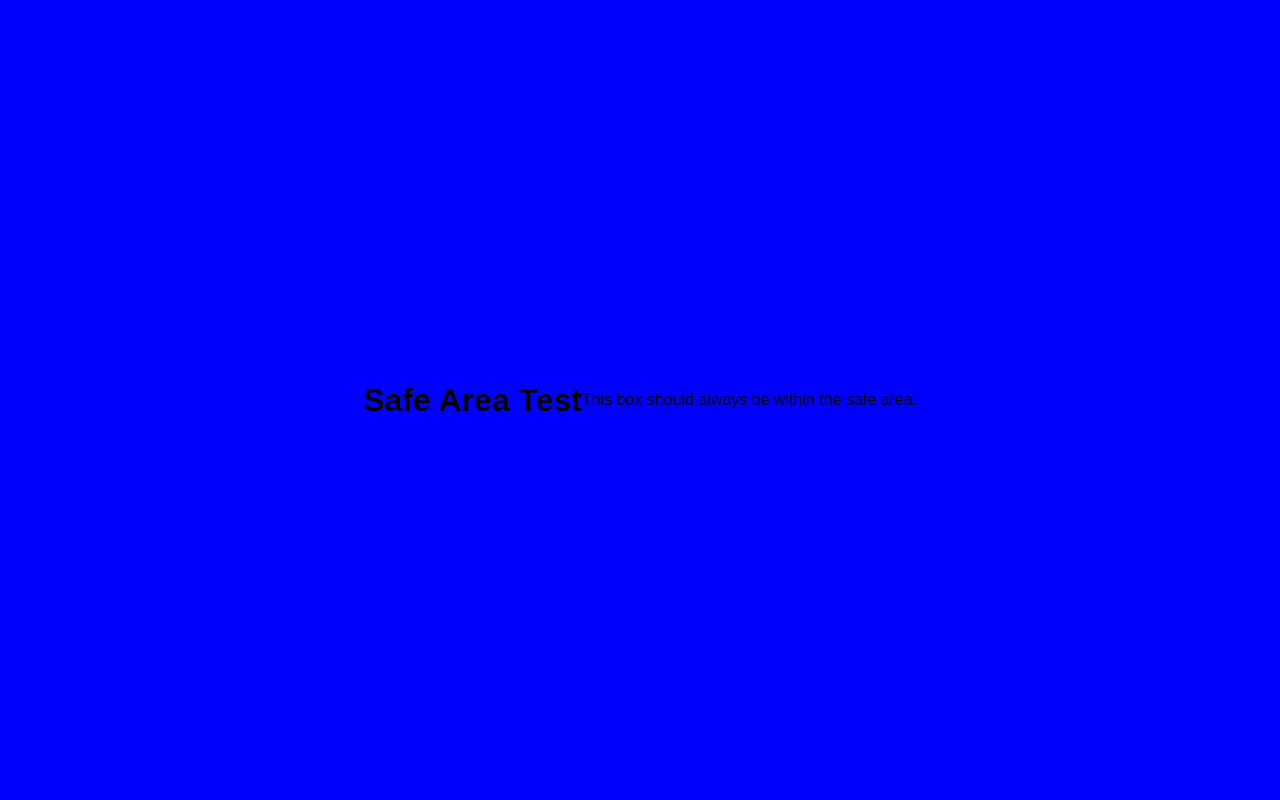
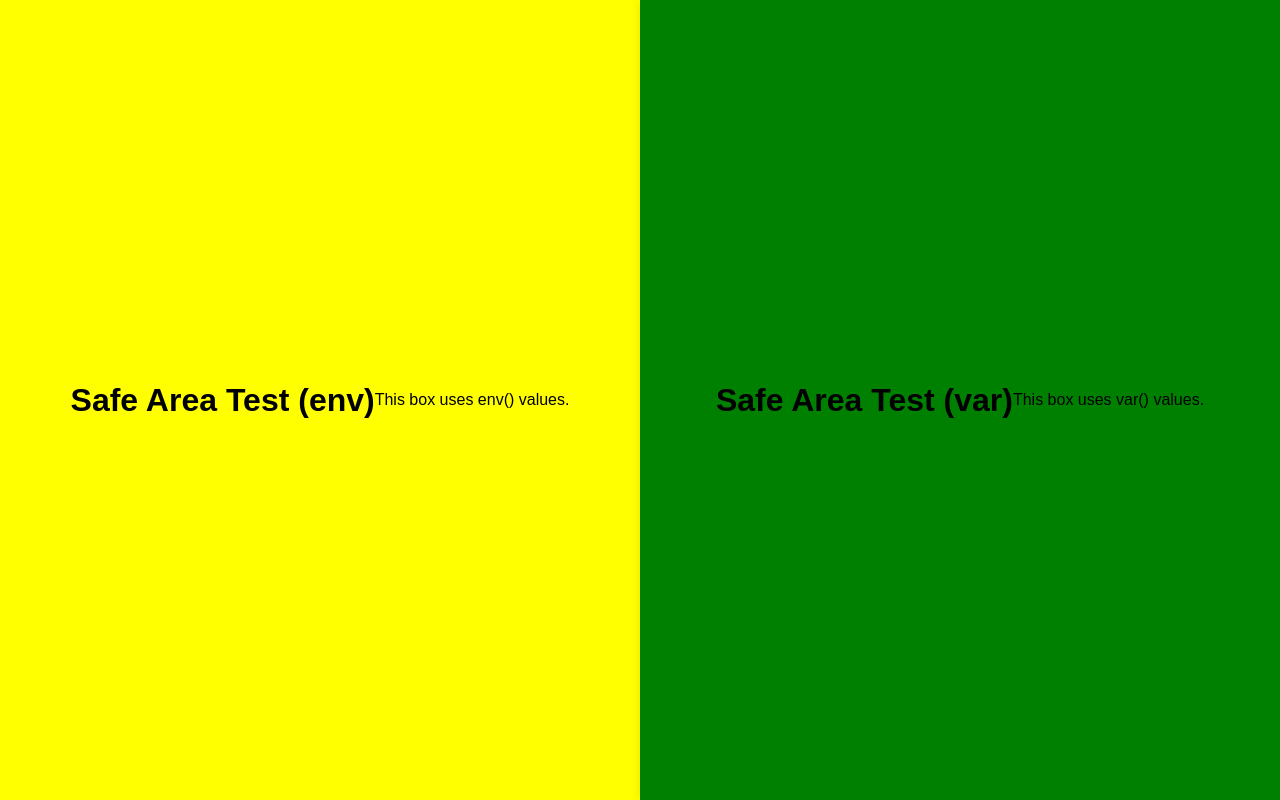
Before and after one commit to sjavora/sjavora.github.io, a plain HTML site: page index.html in a window 1280 px wide. Drawn offline with Linux system fonts and the light colour scheme.

Commit message:
Update index.html

```diff
--- a/index.html
+++ b/index.html
@@ -7,30 +7,38 @@
     <style>
         body {
             margin: 0;
-            padding: var(safe-area-inset-top) var(safe-area-inset-right) var(safe-area-inset-bottom) var(safe-area-inset-left);
             background-color: #f0f0f0;
             font-family: Arial, sans-serif;
             display: flex;
-            justify-content: center;
-            align-items: center;
             height: 100vh;
             text-align: center;
         }
         .content {
-            background: blue;
-            width: 100vw;
+            width: 50vw;
             height: 100vh;
             display: flex;
             justify-content: center;
             align-items: center;
             box-shadow: 0 0 10px rgba(0, 0, 0, 0.1);
         }
+        .left {
+            background: yellow;
+            padding: env(safe-area-inset-top) env(safe-area-inset-right) env(safe-area-inset-bottom) env(safe-area-inset-left);
+        }
+        .right {
+            background: green;
+            padding: var(--safe-area-inset-top) var(--safe-area-inset-right) var(--safe-area-inset-bottom) var(--safe-area-inset-left);
+        }
     </style>
 </head>
 <body>
-    <div class="content">
-        <h1>Safe Area Test</h1>
-        <p>This box should always be within the safe area.</p>
+    <div class="content left">
+        <h1>Safe Area Test (env)</h1>
+        <p>This box uses env() values.</p>
+    </div>
+    <div class="content right">
+        <h1>Safe Area Test (var)</h1>
+        <p>This box uses var() values.</p>
     </div>
 </body>
 </html>
```
